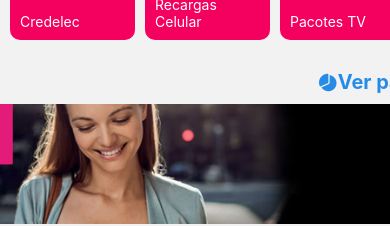
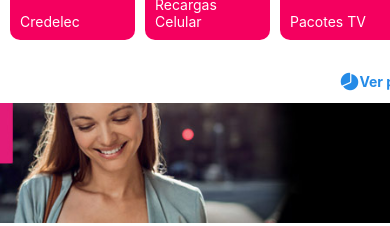
Before and after one commit to arnaldo-tomo/millennium_bim, a React Native app: screen / in a window 390 px wide. Shown: the part 380-606 px from the top of the page. Built offline with nearby package versions, Linux system fonts and the light colour scheme.

Commit message:
Update index.js

```diff
--- a/screen/dia-a-dia/index.js
+++ b/screen/dia-a-dia/index.js
@@ -3,7 +3,7 @@ import { SafeAreaView } from "react-native"
 import { Text, View } from "react-native"
 import { PRIMARY, SECUNDARY, SPACING, banner, fundo, user } from "../../config/index";
 import { ImageBackground } from "react-native";
-import { StatusBar } from "expo-status-bar";
+import { StatusBar } from 'expo-status-bar';
 import { Ionicons } from "@expo/vector-icons";
 import { TouchableOpacity } from "react-native";
 import { useState } from "react";
@@ -16,9 +16,13 @@ export const Dia = ({ navigation }) => {
     const [active, setAtive] = useState(false);
 
     return (
-        <SafeAreaView>
-            <View style={{ width: width, height: height }}>
-                <StatusBar style="light" translucent animated />
+        <SafeAreaView style={{ flex: 1, backgroundColor: 'white' }}>
+            <View style={{ width: width, height: height, backgroundColor: 'white' }}>
+                <StatusBar style="light" />
+                <View>
+
+                    <ScrollView horizontal>
+
                         <ImageBackground source={fundo} style={{ width: width, height: 340 }} >
                             <View style={{ flexDirection: 'row', justifyContent: 'space-between', padding: SPACING, marginTop: SPACING * 3, alignItems: 'center' }}>
                                 <Text style={{ color: SECUNDARY, fontWeight: '500' }}>Ola, {user.name}</Text>
@@ -76,6 +80,9 @@ export const Dia = ({ navigation }) => {
                             </View>
                         </ImageBackground>
 
+                    </ScrollView>
+                </View>
+
 
                 <ScrollView horizontal={true} style={{ position: 'absolute', top: 250 }} showsHorizontalScrollIndicator={false} >
                     {categorias.map((category) =>
@@ -90,9 +97,10 @@ export const Dia = ({ navigation }) => {
                         </TouchableOpacity>
                     )}
                 </ScrollView>
+
                 <View style={{ marginTop: SPACING * 10, justifyContent: 'center', alignItems: 'center', flexDirection: 'row', padding: SPACING }}>
                     <Ionicons name="pie-chart" color={'#258BE7'} size={20} />
-                    <Text style={{ fontSize: 20, fontWeight: 'bold', color: "#258BE7" }}>Ver patrimonio</Text>
+                    <Text style={{ fontWeight: 'bold', color: "#258BE7" }}>Ver patrimonio</Text>
                 </View >
                 <Image source={banner} style={{ width: width, height: 120 }} resizeMode="cover" />
             </View>
```
Lines whose indentation alone changed are shown as unchanged.
